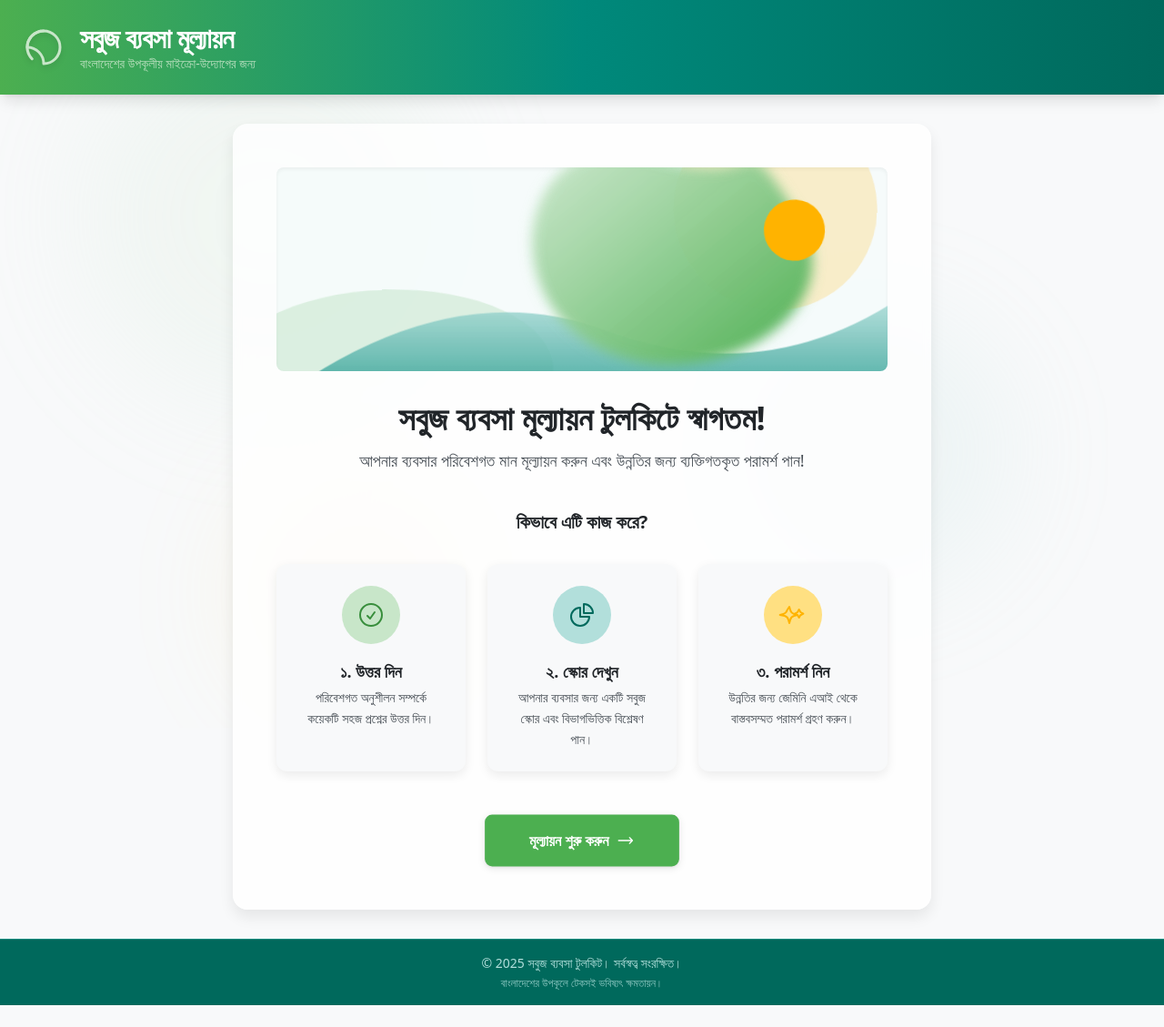
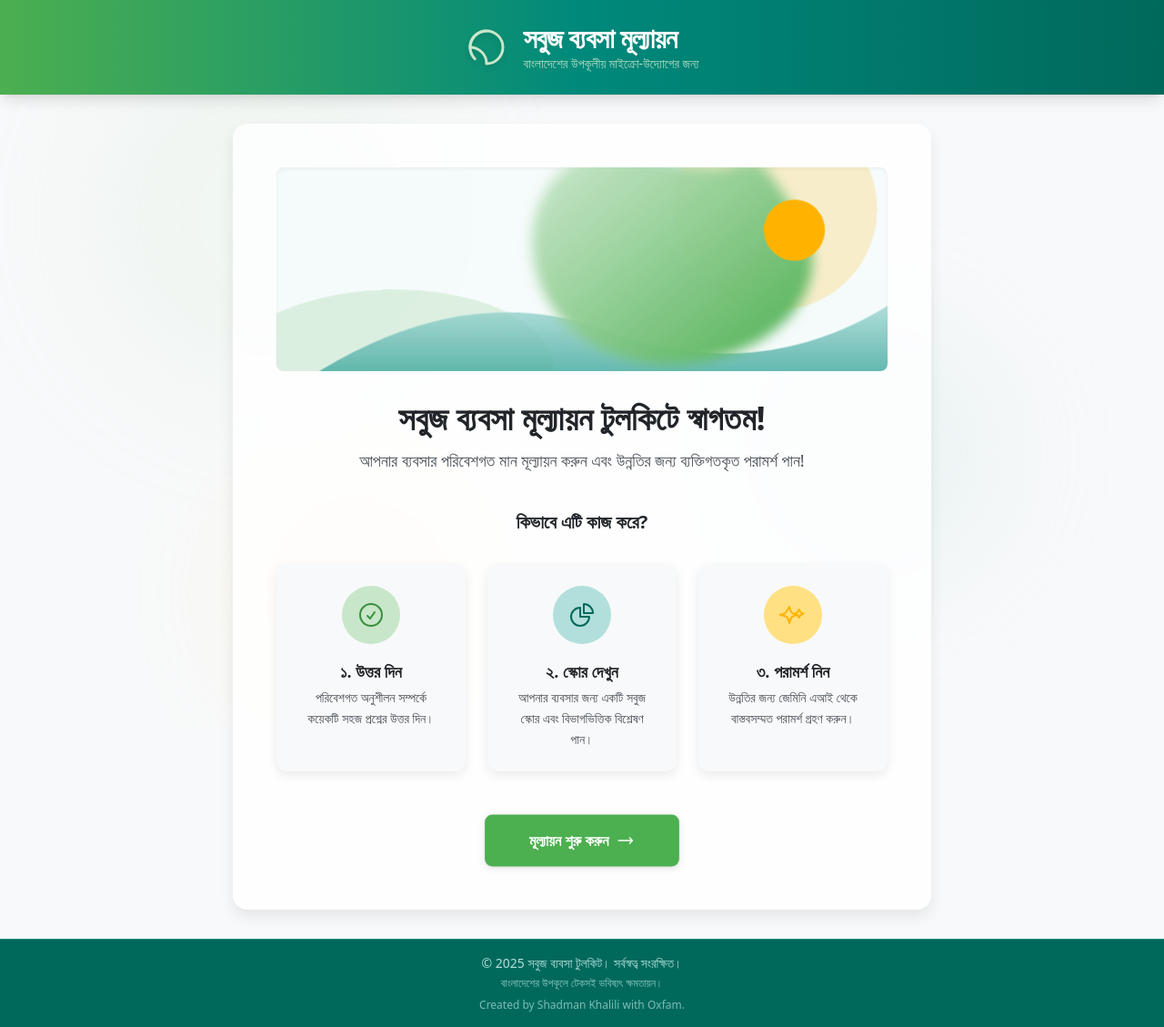
Before and after one commit to ShadmanKhalili/Green-Business-Toolkit, a React (Vite) app: page / in a window 1280 px wide. Shown: the whole page at 91% size. Before the commit the page ends 1105 px from the top, so only its background shows below. Built offline with nearby package versions, Linux system fonts and the light colour scheme.

Commit message:
feat: Update header and footer for toolkit
Enhance the header and footer components with improved styling and additional information. The header now centers the logo and title more consistently, while the footer includes a new line crediting the creator and Oxfam.

```diff
--- a/components/Footer.tsx
+++ b/components/Footer.tsx
@@ -6,6 +6,7 @@ export const Footer: React.FC = () => {
     <footer className="bg-s-teal-dark text-s-teal-light p-4 text-center mt-auto border-t border-s-teal">
       <p className="text-sm">&copy; {new Date().getFullYear()} সবুজ ব্যবসা টুলকিট। সর্বস্বত্ব সংরক্ষিত।</p>
       <p className="text-xs mt-1 opacity-80">বাংলাদেশের উপকূলে টেকসই ভবিষ্যৎ ক্ষমতায়ন।</p>
+      <p className="text-xs mt-2 opacity-70">Created by Shadman Khalili with Oxfam.</p>
     </footer>
   );
 };
--- a/components/Header.tsx
+++ b/components/Header.tsx
@@ -11,7 +11,7 @@ const LeafIcon: React.FC<{ className?: string }> = ({ className }) => (
 export const Header: React.FC = () => {
   return (
     <header className="bg-gradient-to-r from-p-green via-s-teal to-s-teal-dark text-white p-5 sm:p-6 shadow-lg">
-      <div className="container mx-auto flex items-center justify-center sm:justify-start space-x-4">
+      <div className="container mx-auto flex items-center justify-center space-x-4">
         <div title="সবুজ ব্যবসার প্রতীক">
           <LeafIcon className="w-10 h-10 sm:w-12 sm:h-12 text-p-green-light drop-shadow-md" />
         </div>
```
